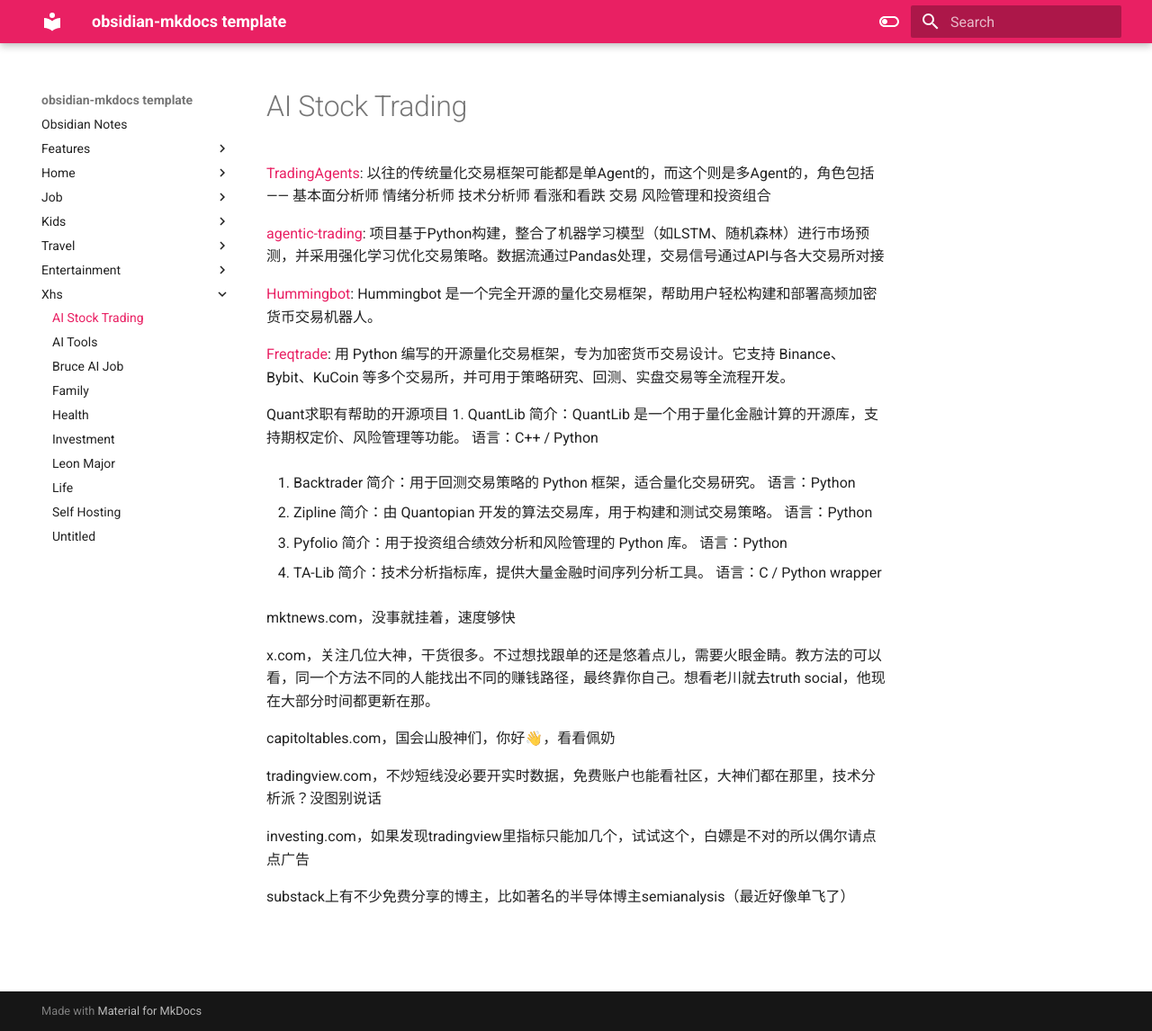
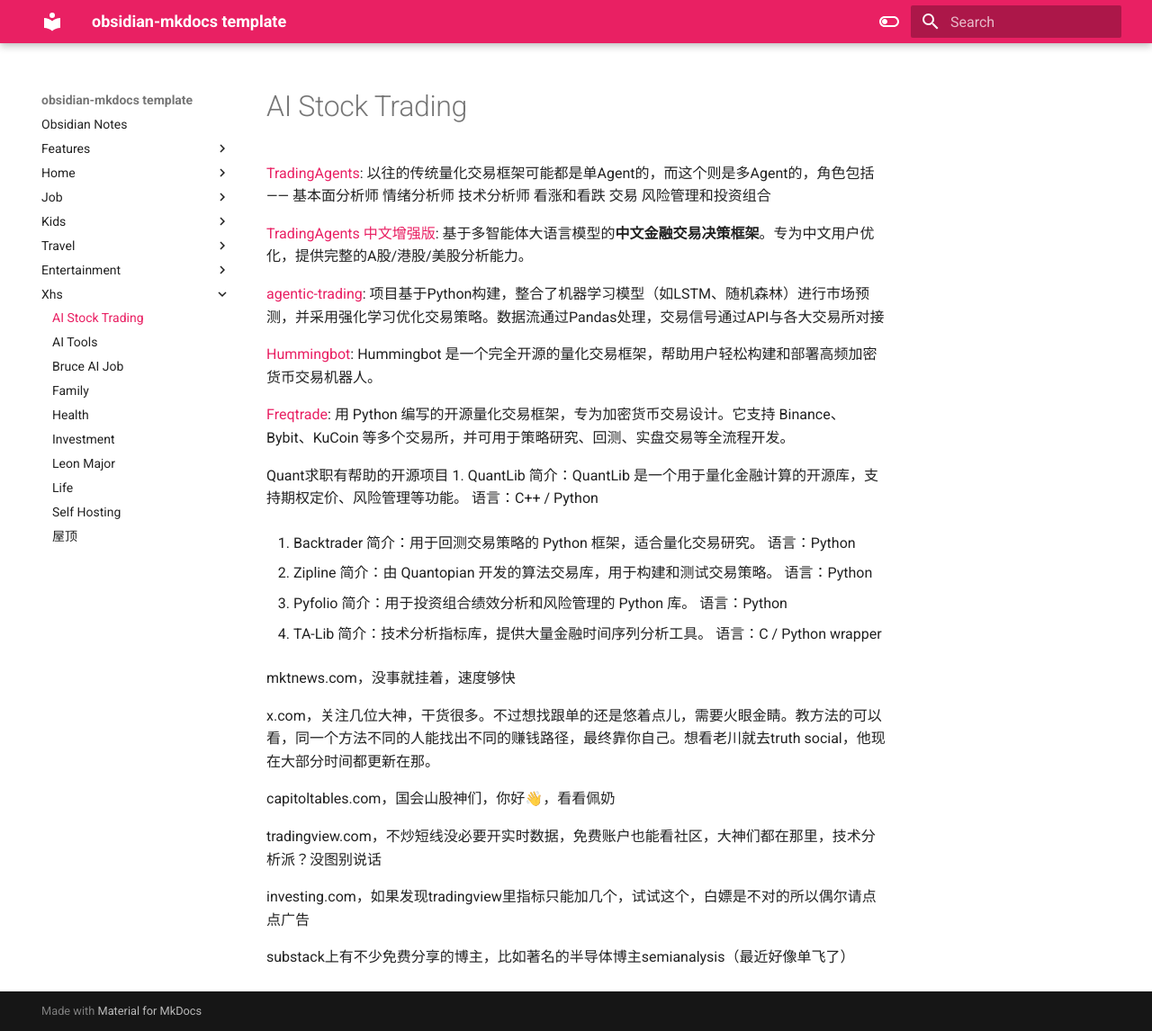
Before and after one commit to macsymgit/obsidian, an MkDocs documentation site: the page built from docs/xhs/AI Stock Trading.md, in a window 1280 px wide and 1146 px high. Shown: the whole window at 90% size. Built offline with MkDocs 1.6.1 and Material for MkDocs 9.7.7, drawn with Linux system fonts in a browser that asks for light colours.

Commit message:
Rename and update AI Stock Trading doc references
Renamed 'Untitled.md' to '屋顶.md' and updated workspace.json to reference the new file name. Added a new resource link for a Chinese enhanced version of TradingAgents in 'AI Stock Trading.md'.

```diff
--- a/docs/xhs/AI Stock Trading.md
+++ b/docs/xhs/AI Stock Trading.md
@@ -8,6 +8,8 @@
 ---
 
 [TradingAgents](https://github.com/TauricResearch/TradingAgents):  以往的传统量化交易框架可能都是单Agent的，而这个则是多Agent的，角色包括—— 基本面分析师 情绪分析师 技术分析师 看涨和看跌 交易 风险管理和投资组合
+
+[TradingAgents 中文增强版](https://github.com/hsliuping/TradingAgents-CN): 基于多智能体大语言模型的**中文金融交易决策框架**。专为中文用户优化，提供完整的A股/港股/美股分析能力。
 
 [agentic-trading](https://github.com/kweinmeister/agentic-trading):  项目基于Python构建，整合了机器学习模型（如LSTM、随机森林）进行市场预测，并采用强化学习优化交易策略。数据流通过Pandas处理，交易信号通过API与各大交易所对接
 
```
Also changed, not shown: docs/xhs/屋顶.md (renamed from docs/xhs/Untitled.md), 1 other file.
